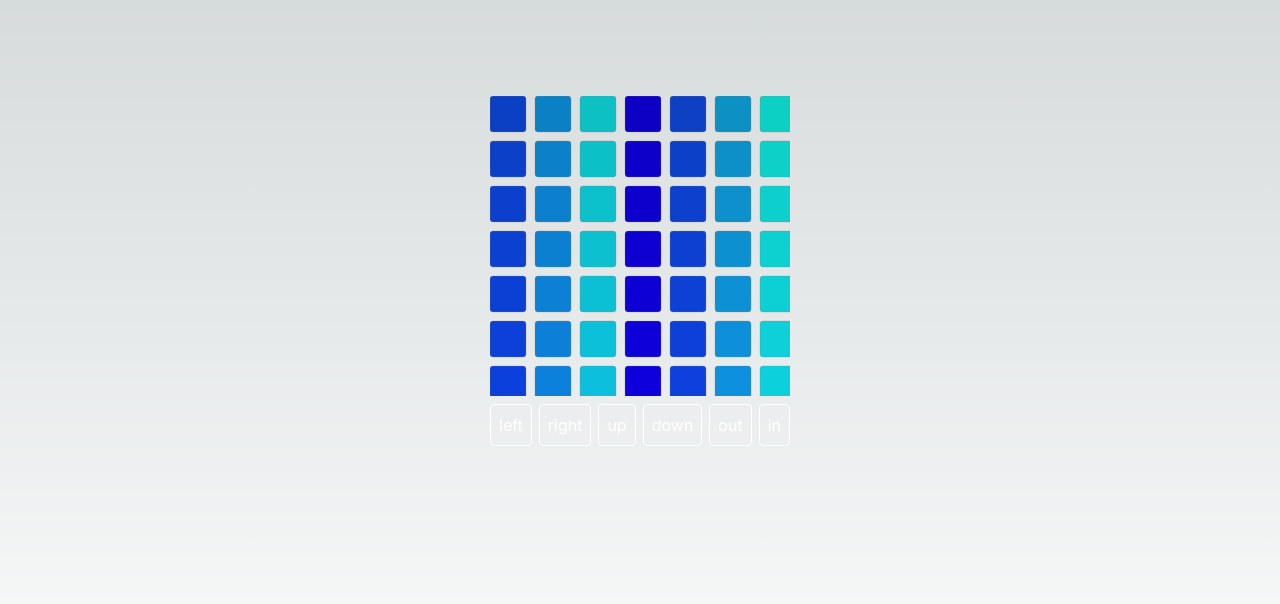
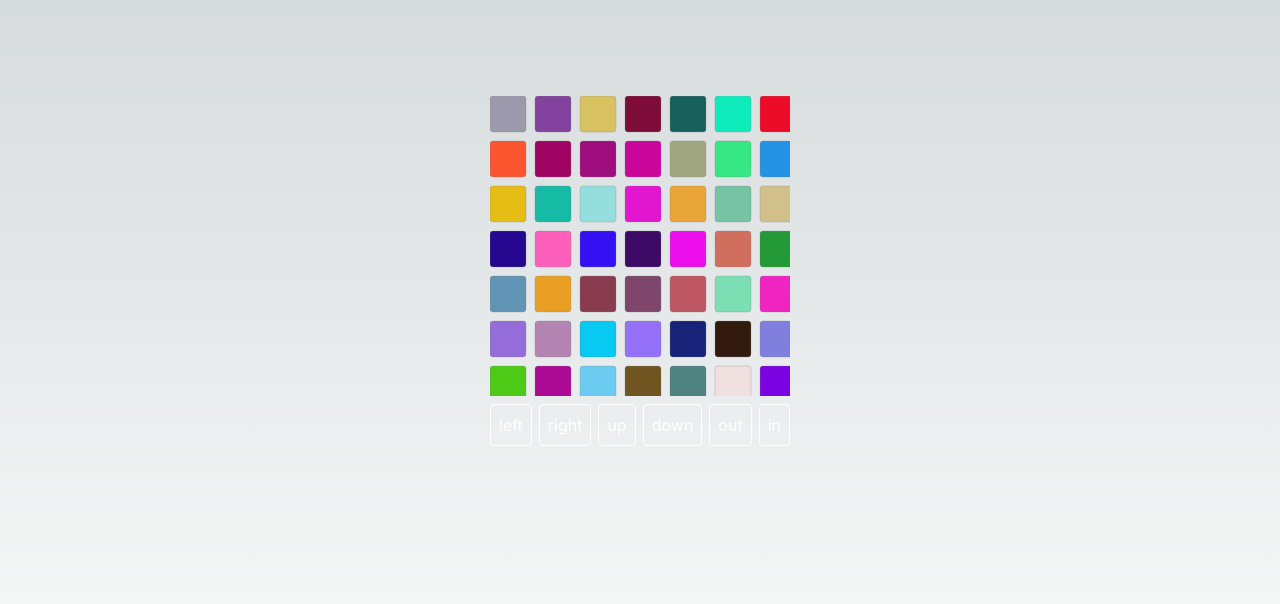
Before and after one commit to TreppLabs/map-scroller, a Next.js app: page / in a window 1280 px wide. Shown: the top 604 px of the page. Built offline with nearby package versions, Linux system fonts and the light colour scheme.

Commit message:
Update gridSvg.tsx

```diff
--- a/app/gridSvg.tsx
+++ b/app/gridSvg.tsx
@@ -16,7 +16,7 @@ function GridSVG() {
     const gridElements = [];
     for (let x = 0; x < gridCols; x++) {
       for (let y = 0; y < gridRows; y++) {
-        const color = getNewXYColor(x,y);
+        const color = getXYColor(x,y);
         const xPos = x * (squareSize + squareSpacing);
         const yPos = y * (squareSize + squareSpacing);
         gridElements.push(
@@ -48,22 +48,55 @@ function GridSVG() {
     return color;
   }
 
+  // hash function from https://stackoverflow.com/questions/521295/seeding-the-random-number-generator-in-javascript
+  // generates reasonably "random" integers from the given string
+  // useful for seeding our PRNG
+  function cyrb128(str:string):[number, number, number, number] {
+    let h1 = 1779033703, h2 = 3144134277,
+        h3 = 1013904242, h4 = 2773480762;
+    for (let i = 0, k; i < str.length; i++) {
+        k = str.charCodeAt(i);
+        h1 = h2 ^ Math.imul(h1 ^ k, 597399067);
+        h2 = h3 ^ Math.imul(h2 ^ k, 2869860233);
+        h3 = h4 ^ Math.imul(h3 ^ k, 951274213);
+        h4 = h1 ^ Math.imul(h4 ^ k, 2716044179);
+    }
+    h1 = Math.imul(h3 ^ (h1 >>> 18), 597399067);
+    h2 = Math.imul(h4 ^ (h2 >>> 22), 2869860233);
+    h3 = Math.imul(h1 ^ (h3 >>> 17), 951274213);
+    h4 = Math.imul(h2 ^ (h4 >>> 19), 2716044179);
+    h1 ^= (h2 ^ h3 ^ h4), h2 ^= h1, h3 ^= h1, h4 ^= h1;
+    return [h1>>>0, h2>>>0, h3>>>0, h4>>>0];
+}
+
+// also from https://stackoverflow.com/questions/521295/seeding-the-random-number-generator-in-javascript
+// generates a PRNG function from the given seed
+// could be a bit more random-y and longer period, see reference above if needed
+function mulberry32(a:number):()=>number {
+    return function() {
+      a |= 0; a = a + 0x6D2B79F5 | 0;
+      var t = Math.imul(a ^ a >>> 15, 1 | a);
+      t = t + Math.imul(t ^ t >>> 7, 61 | t) ^ t;
+      return ((t ^ t >>> 14) >>> 0) / 4294967296;
+    }
+}
+
   // Function to generate "mixed deterministic" not-really-random colors
   function getXYColor(x:number, y:number) {
-    // spread the (gridRows*gridCols) boxes across the (256^3)-color spectrum
-    const letters = "0123456789ABCDEF";
-    // convert box to a number
-    const boxNum = x*gridCols + y;
-    const numColors = 256*256*256;
-    // convert boxNum to a color number, "random" across the 24-bit color spectrum
-    const biggishPrime = 1495553872933; // from https://bigprimes.org/
-    const bigColorNum = boxNum * biggishPrime;
-    const colorNumber = bigColorNum % numColors;
-    let value = colorNumber & 0xFFFFFF;
+    const rands = cyrb128(x.toString() + "_" + y.toString());
+    let value = rands[0] & 0xFFFFFF;
     // Convert the integer to a hex string and pad with zeros if necessary
     const hexString: string = '#' + value.toString(16).padStart(6, '0');
     return hexString;
   }
+
+  // seed PRNG so we'll get the same "random" colors every time
+  var seed = cyrb128("apples");
+  var rand = mulberry32(seed[0]);
+  console.log("rand sample: " + rand());
+  console.log("rand sample: " + rand());
+  console.log("rand sample: " + rand());
+  // NOTE: we don't actually use rand() yet, we're using our hash cyrb128() function instead
 
   // hashString and randomIntWithinRange are from ChatGPT and look kinda goofy, probably better to take soemthing from:
   //     https://stackoverflow.com/questions/521295/seeding-the-random-number-generator-in-javascript
```
